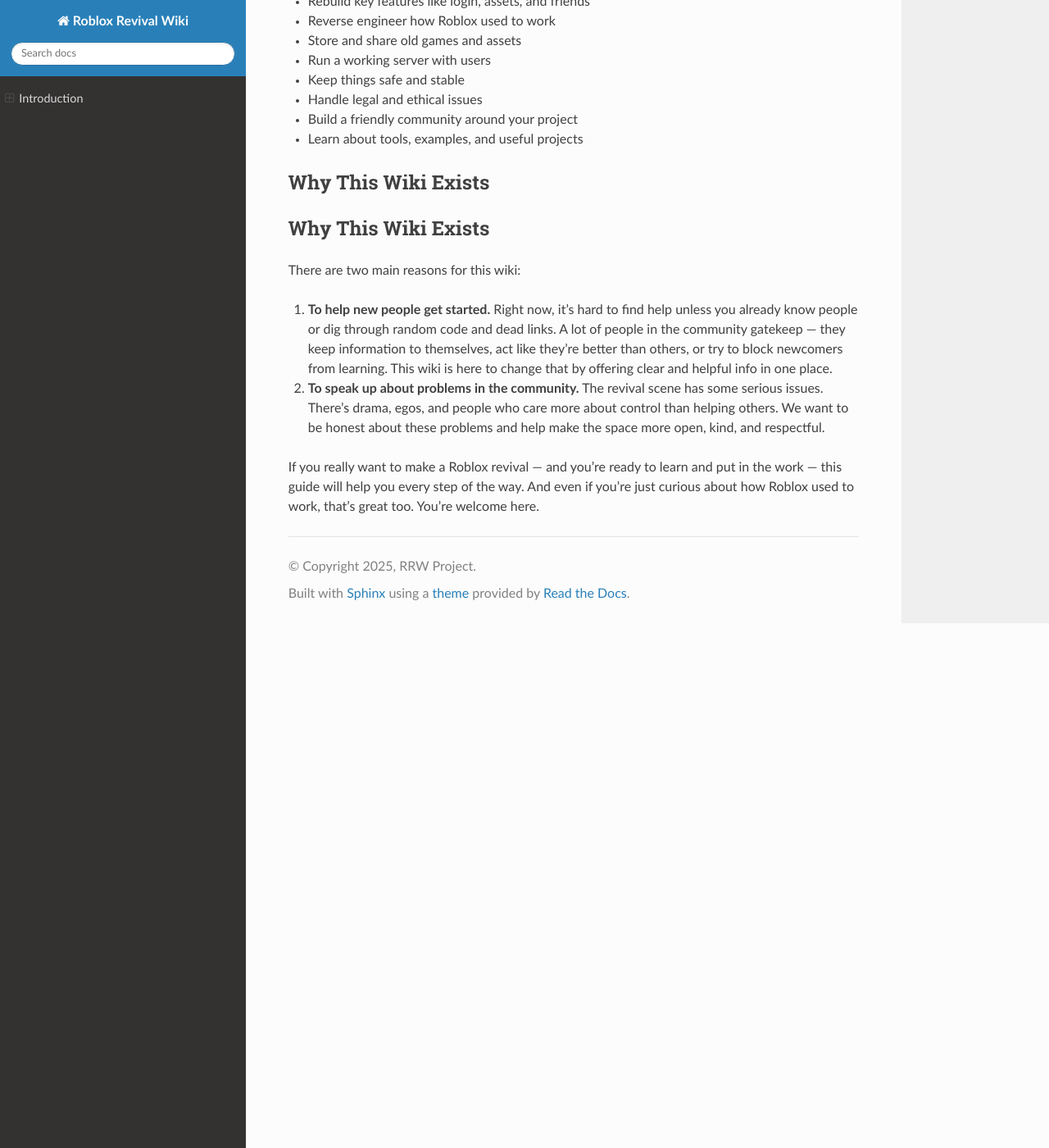
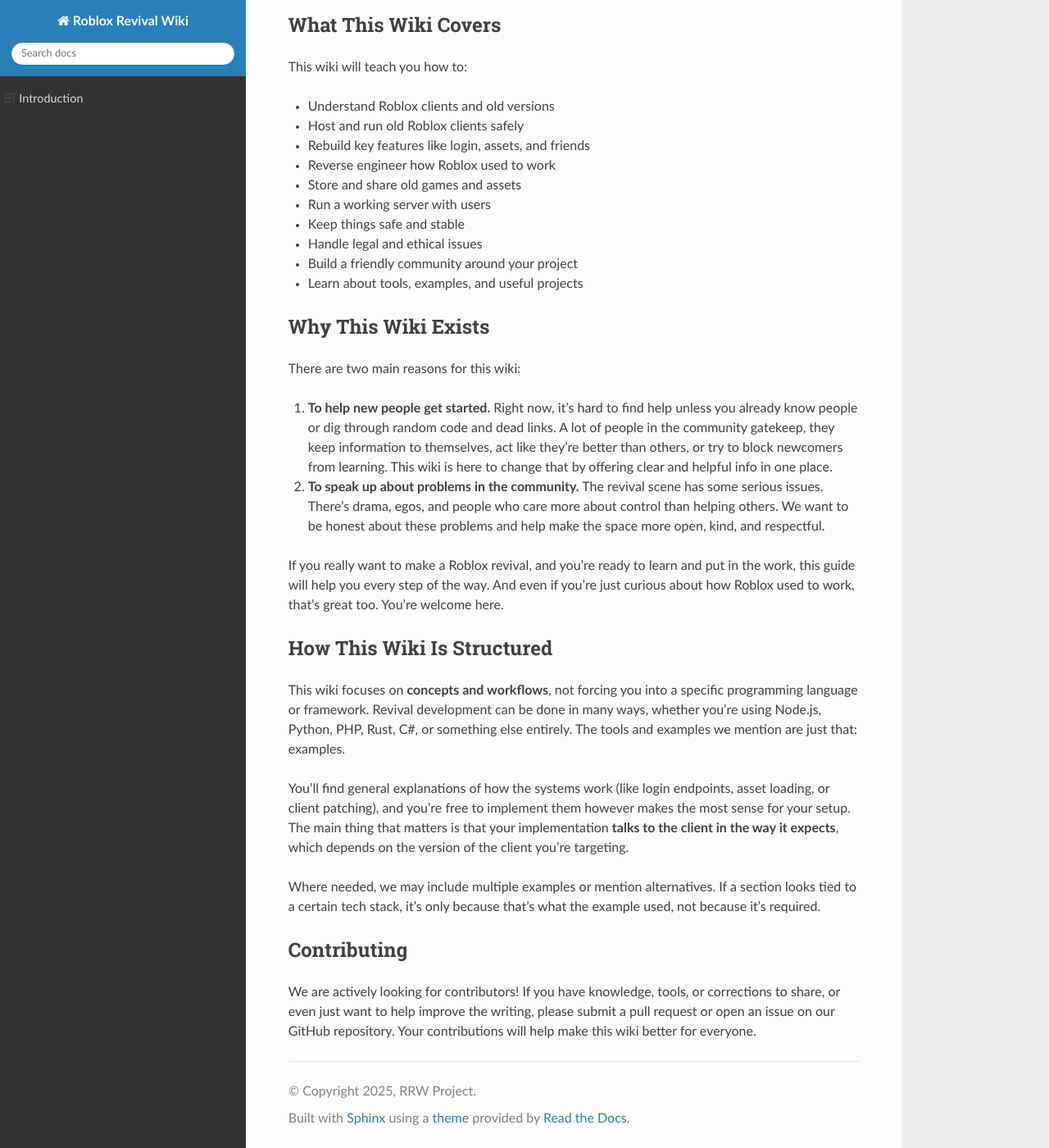
Before and after one commit to rrw-wiki/wiki, a Sphinx documentation site: the page built from docs/index.rst, in a window 1280 px wide and 1400 px high, scrolled down 735 px. Shown: the whole window at 82% size. Built offline with Sphinx 7.4.7 and the Read the Docs theme 3.1.0, drawn with Linux system fonts in a browser that asks for light colours; pages that are not in the unit, such as notebooks, are missing from menus; some of the changed text lies outside the part shown.

Commit message:
feat: add a couple of sections to the introduction page, and fix weird formatting

```diff
--- a/docs/index.rst
+++ b/docs/index.rst
@@ -11,7 +11,12 @@ Introduction
 
 Welcome to the **Roblox Revival Wiki**, a guide made to help people understand how to create and run a Roblox revival project. This wiki was made because there's no easy, open, or clear resource that explains how to do this. Most of the information is scattered across the internet, and a lot of the people who know how to do it don't share that knowledge.
 
-This project isn't just about bringing back old Roblox. It's about learning how things worked, saving history, and building something that's fun. But there are also real challenges — like legal issues, broken tools, and toxic communities. That's why this wiki also talks about the problems and how we can make the revival scene better for everyone.
+This project isn't just about bringing back old Roblox. It's about learning how things worked, saving history, and building something that's fun. But there are also real challenges, like legal issues, broken tools, and toxic communities. That's why this wiki also talks about the problems and how we can make the revival scene better for everyone.
+
+What Is a Revival?
+-------------------
+
+For those who are unaware, a revival is a fan-made recreation of an older version of Roblox. These projects usually bring back classic features, games, and UI from the past, sometimes as far back as 2006. Revivals often use original Roblox clients (with minor changes) and connect them to custom servers that recreate how Roblox used to work.
 
 What This Wiki Covers
 ----------------------
@@ -29,19 +34,31 @@ This wiki will teach you how to:
 - Build a friendly community around your project
 - Learn about tools, examples, and useful projects
 
-Why This Wiki Exists
----------------------
 
 Why This Wiki Exists
 ---------------------
 
 There are two main reasons for this wiki:
 
-1. **To help new people get started.** Right now, it's hard to find help unless you already know people or dig through random code and dead links. A lot of people in the community gatekeep — they keep information to themselves, act like they're better than others, or try to block newcomers from learning. This wiki is here to change that by offering clear and helpful info in one place.
+1. **To help new people get started.** Right now, it's hard to find help unless you already know people or dig through random code and dead links. A lot of people in the community gatekeep, they keep information to themselves, act like they're better than others, or try to block newcomers from learning. This wiki is here to change that by offering clear and helpful info in one place.
 
 2. **To speak up about problems in the community.** The revival scene has some serious issues. There's drama, egos, and people who care more about control than helping others. We want to be honest about these problems and help make the space more open, kind, and respectful.
 
-If you really want to make a Roblox revival — and you're ready to learn and put in the work — this guide will help you every step of the way. And even if you're just curious about how Roblox used to work, that's great too. You're welcome here.
+If you really want to make a Roblox revival, and you're ready to learn and put in the work, this guide will help you every step of the way. And even if you're just curious about how Roblox used to work, that's great too. You're welcome here.
+
+How This Wiki Is Structured
+----------------------------
+
+This wiki focuses on **concepts and workflows**, not forcing you into a specific programming language or framework. Revival development can be done in many ways, whether you're using Node.js, Python, PHP, Rust, C#, or something else entirely. The tools and examples we mention are just that: examples.
+
+You'll find general explanations of how the systems work (like login endpoints, asset loading, or client patching), and you're free to implement them however makes the most sense for your setup. The main thing that matters is that your implementation **talks to the client in the way it expects**, which depends on the version of the client you're targeting.
+
+Where needed, we may include multiple examples or mention alternatives. If a section looks tied to a certain tech stack, it's only because that's what the example used, not because it's required.
+
+Contributing
+-------------
+
+We are actively looking for contributors! If you have knowledge, tools, or corrections to share, or even just want to help improve the writing, please submit a pull request or open an issue on our GitHub repository. Your contributions will help make this wiki better for everyone.
 
 .. toctree::
    :maxdepth: 2
```
